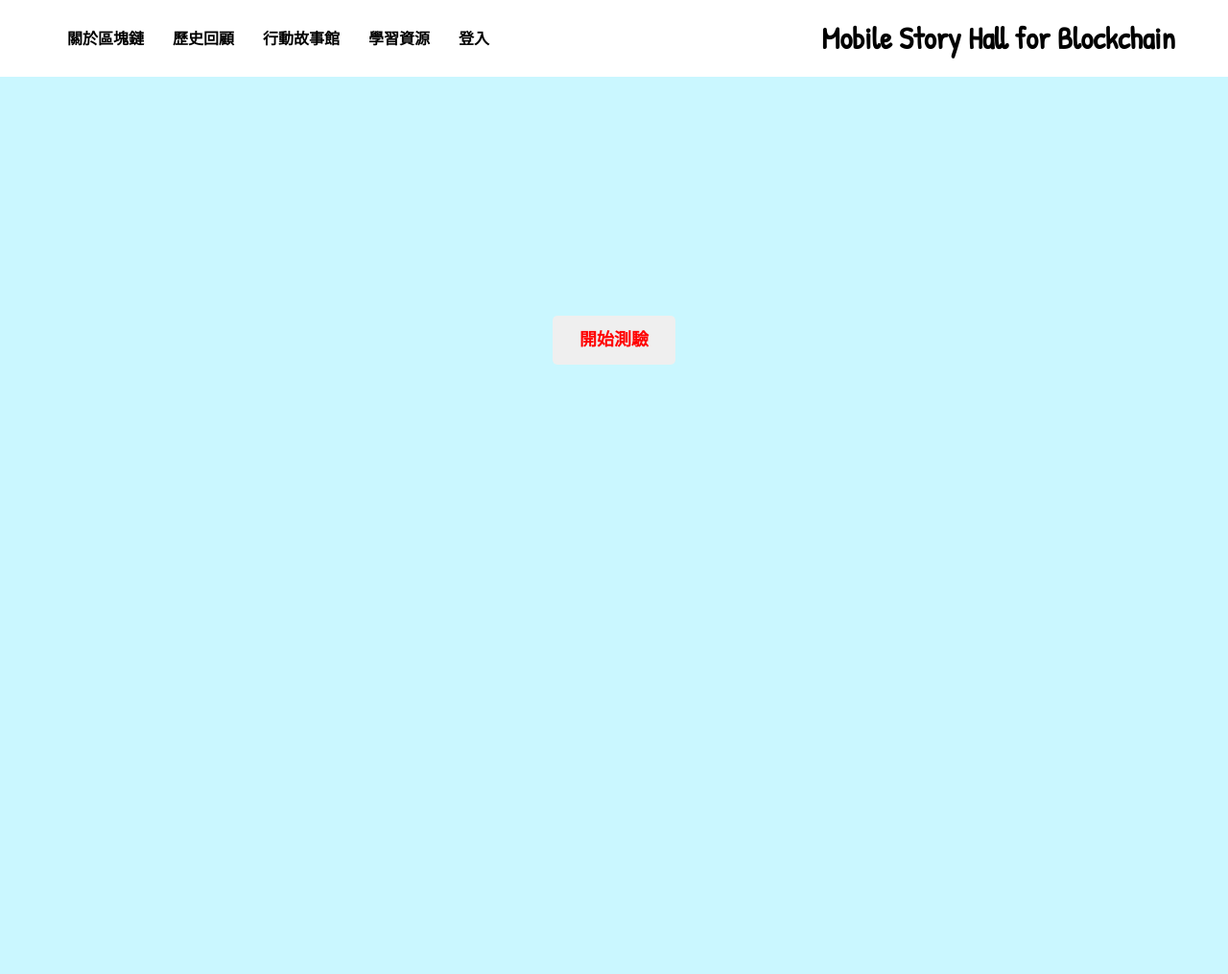
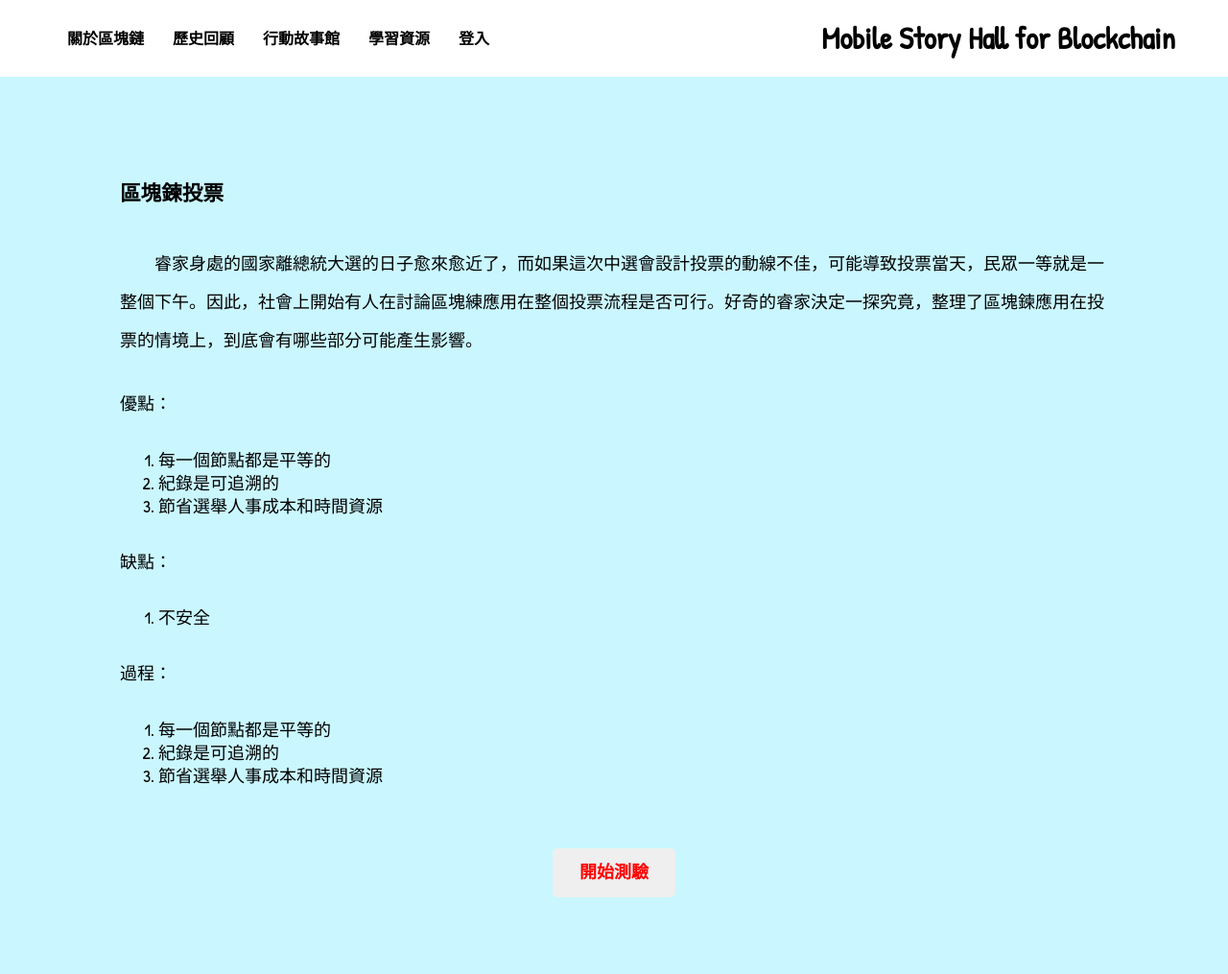
Before and after one commit to Uni1352/StoryHall, a PHP site: page /story04.php in a window 1280 px wide. Shown: the whole page at 96% size. Before the commit the page ends 380 px from the top, so only its background shows below. Run offline with PHP 8.4, Linux system fonts and the light colour scheme.

Commit message:
modify story04.php

```diff
--- a/login.php
+++ b/login.php
@@ -7,7 +7,7 @@ if (isset($_POST['userid']) && isset($_POST['password']))
   $userid = $_POST['userid'];
   $password = $_POST['password'];
 
-  $db_conn = new mysqli('127.0.0.1', 'jane', 'wasay', 'StoryHall');
+  $db_conn = new mysqli('127.0.0.1', 'uni', 'uni135219', 'login');
 
   if (mysqli_connect_errno()) {
     echo 'Connection to database failed:'.mysqli_connect_error();
--- a/story04.php
+++ b/story04.php
@@ -47,9 +47,24 @@
         <h2 class="container__title"></h2>
         <!-- <video src="./media/BitcoinAndMining.mp4" controls></video> -->
         <div class="container__item">
-            <h3 class="container__subtitle"></h3>
-            <p class="container__content"></p>
-            <p class="container__content"></p>
+            <h3 class="container__subtitle">區塊鍊投票</h3>
+            <p class="container__content">睿家身處的國家離總統大選的日子愈來愈近了，而如果這次中選會設計投票的動線不佳，可能導致投票當天，民眾一等就是一整個下午。因此，社會上開始有人在討論區塊練應用在整個投票流程是否可行。好奇的睿家決定一探究竟，整理了區塊鍊應用在投票的情境上，到底會有哪些部分可能產生影響。</p>
+            <p>優點：</p>
+            <ol class="container__list">
+                <li class="container__listitem">每一個節點都是平等的</li>
+                <li class="container__listitem">紀錄是可追溯的</li>
+                <li class="container__listitem">節省選舉人事成本和時間資源</li>
+            </ol>
+            <p>缺點：</p>
+            <ol class="container__list">
+                <li class="container__listitem">不安全</li>
+            </ol>
+            <p>過程：</p>
+            <ol class="container__list">
+                <li class="container__listitem">每一個節點都是平等的</li>
+                <li class="container__listitem">紀錄是可追溯的</li>
+                <li class="container__listitem">節省選舉人事成本和時間資源</li>
+            </ol>
         </div>
         <div style="margin: 0 auto">
             <a href="./test.php"><input type="button" value="開始測驗" id="test"></a>
```
Also changed, not shown: images/storyhall/bitcoin_network.png (deleted), images/storyhall/seal.png (deleted).
